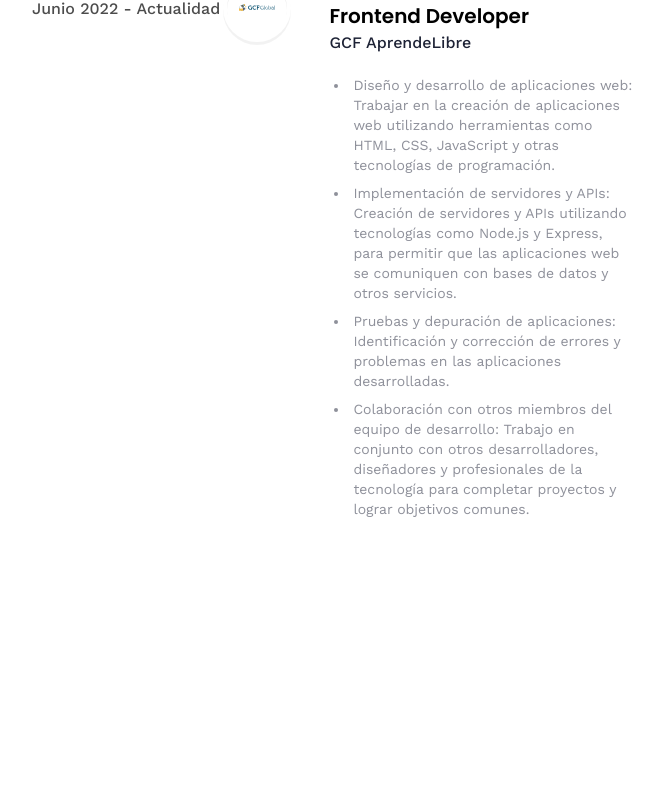
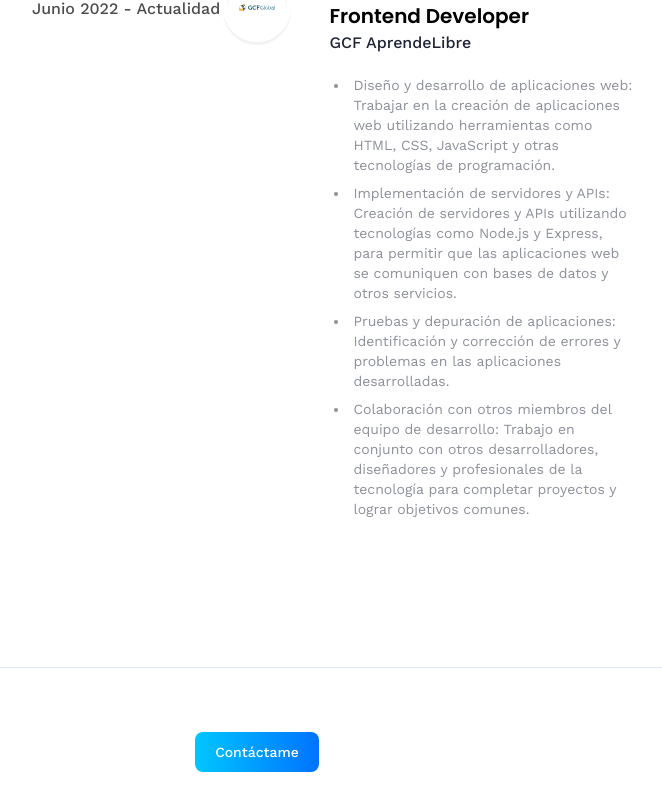
Before and after one commit to babaquero07/3d-portfolio-2024, a React (Vite) app: page /about in a window 1280 px wide. Shown: the part 2483-3293 px from the top of the page, without its empty margins (383-1045 px from the left). Before the commit the page ends 3214 px from the top, so only its background shows below. Built offline with nearby package versions, Linux system fonts and the light colour scheme.

Commit message:
feat: added CTA component to About page

```diff
--- /dev/null
+++ b/src/components/CTA.jsx
@@ -0,0 +1,16 @@
+import { useTranslation } from "react-i18next";
+import { Link } from "react-router-dom";
+
+const CTA = () => {
+  const [t, _] = useTranslation("global");
+
+  return (
+    <section className="cta flex justify-center items-center">
+      <Link to="/contact" className="btn">
+        {t("pages.about.cta")}
+      </Link>
+    </section>
+  );
+};
+
+export default CTA;
--- a/src/locales/en.json
+++ b/src/locales/en.json
@@ -84,7 +84,8 @@
             "Proposing ideas for improving Bootcamp processes."
           ]
         }
-      }
+      },
+      "cta": "Contac"
     }
   }
 }
--- a/src/locales/es.json
+++ b/src/locales/es.json
@@ -84,7 +84,8 @@
             "Proponer ideas para la mejora de los procesos del Bootcamp."
           ]
         }
-      }
+      },
+      "cta": "Contáctame"
     }
   }
 }
--- a/src/pages/About.jsx
+++ b/src/pages/About.jsx
@@ -7,6 +7,8 @@ import "react-vertical-timeline-component/style.min.css";
 import { useTranslation } from "react-i18next";
 
 import { skills, experiences } from "../constants";
+
+import CTA from "../components/CTA";
 
 const About = () => {
   const [t, _] = useTranslation("global");
@@ -112,6 +114,10 @@ const About = () => {
           </VerticalTimeline>
         </div>
       </div>
+
+      <hr className="border-slate-200" />
+
+      <CTA />
     </section>
   );
 };
```
